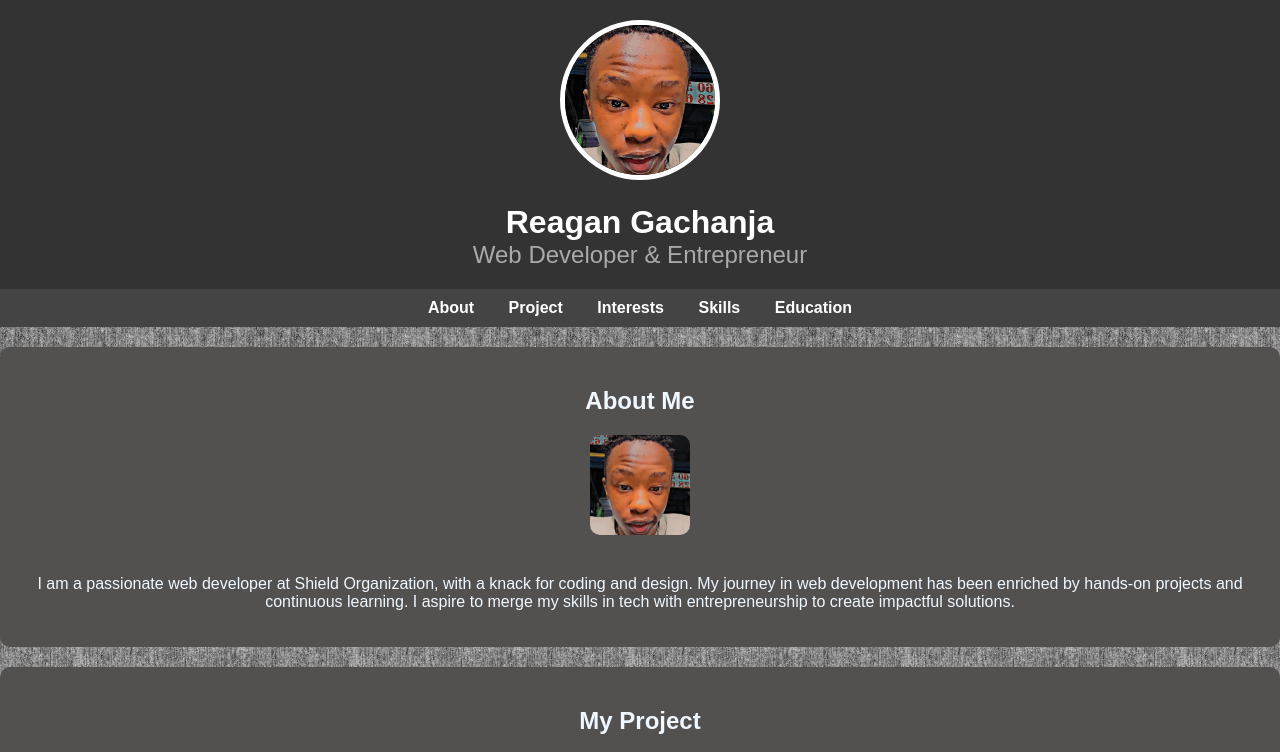
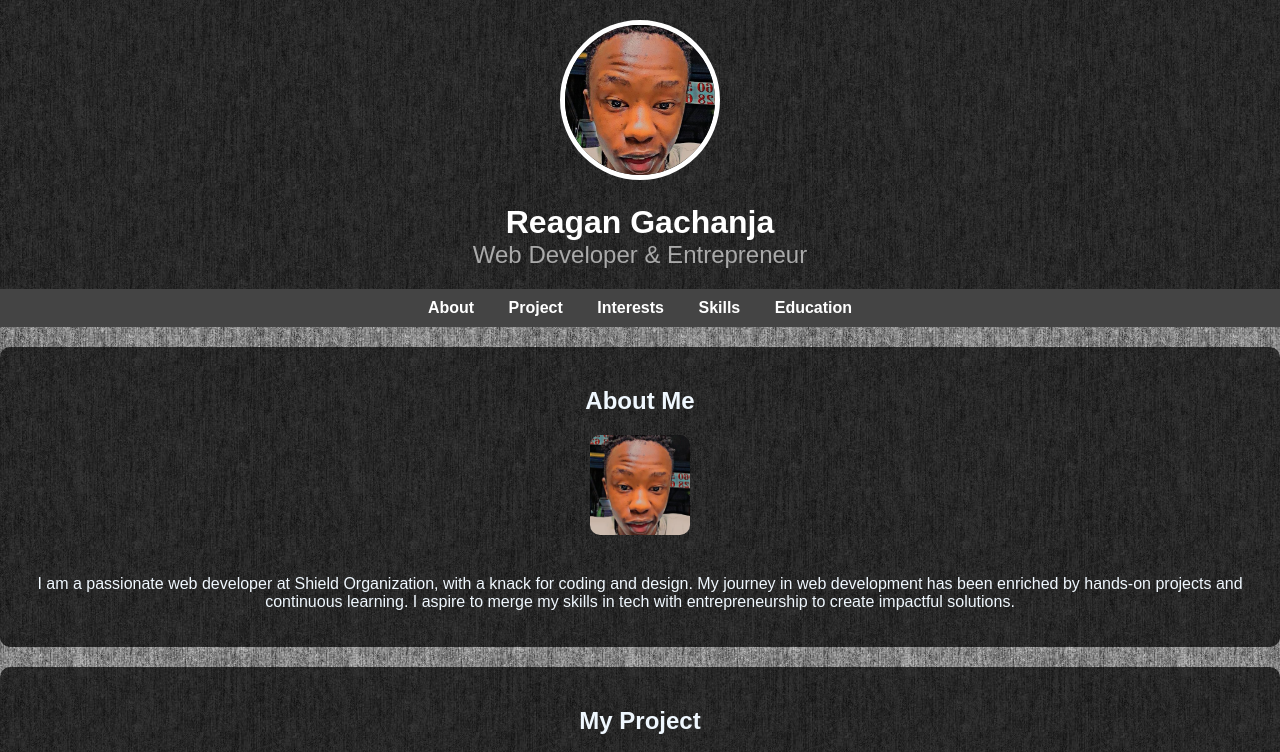
Before and after one commit to reagan505/REAGAN-8, a plain HTML site: page index.html in a window 1280 px wide. Shown: the top 752 px of the page. Drawn offline with Linux system fonts and the light colour scheme.

Commit message:
made changes

```diff
--- a/style.css
+++ b/style.css
@@ -5,10 +5,11 @@ body {
   color: #333;
   margin: 0;
   padding: 0;
+  background-attachment: fixed;
 }
 
 .header {
-  background-color: #333;
+  background-color: rgba(0, 0, 0, 0.7);
   color: #fff;
   padding: 20px 0;
   text-align: center;
@@ -61,7 +62,7 @@ body {
 }
 
 .section {
-  background-color: #535050;
+  background-color:  rgba(0, 0, 0, 0.7);
   margin: 20px 0;
   padding: 20px;
   border-radius: 10px;
```
